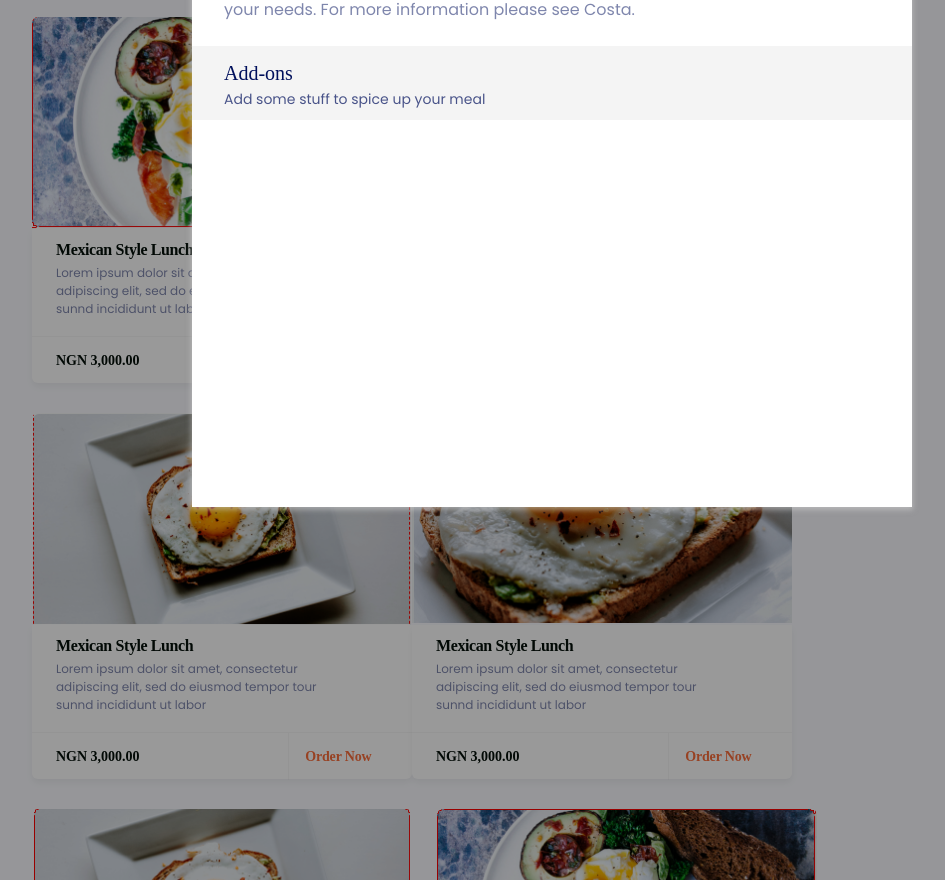
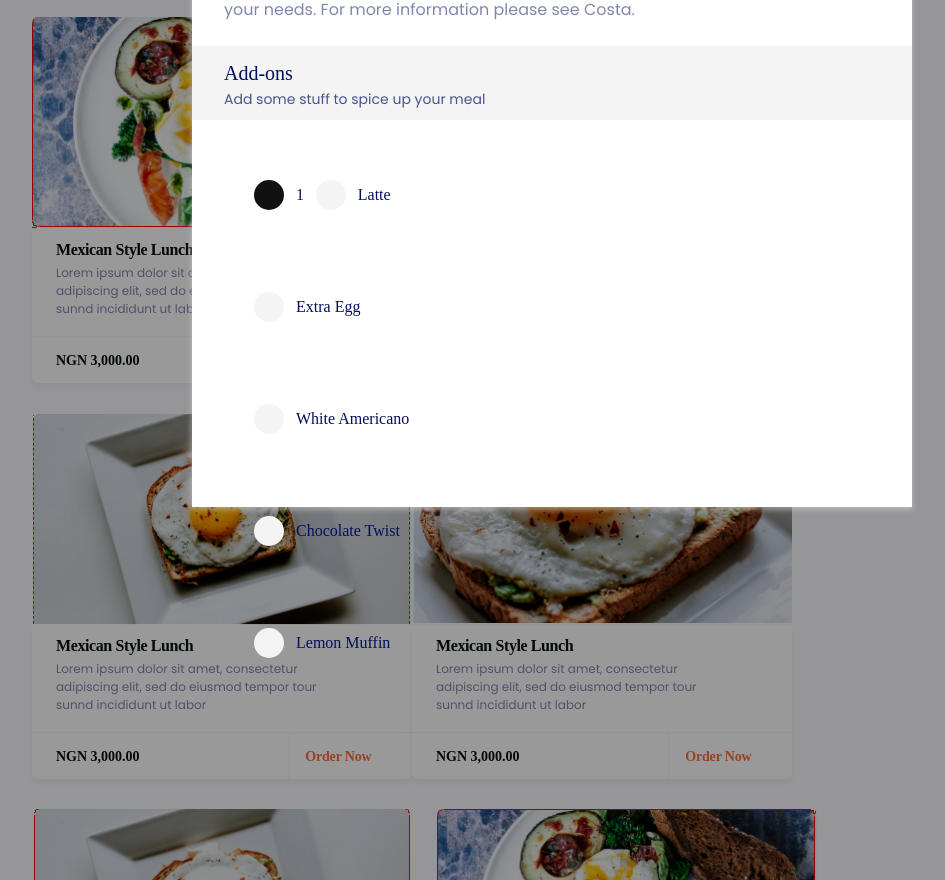
Before and after one commit to zheey/delivrables, a React (Create React App) app: page /all-menu in a window 1280 px wide. Shown: the part 687-1567 px from the top of the page, without its empty margins (88-1033 px from the left). Built offline with nearby package versions, Linux system fonts and the light colour scheme; a web font is replaced by a local one.

Commit message:
added menu

```diff
--- a/src/components/AllMenuComponent.tsx
+++ b/src/components/AllMenuComponent.tsx
@@ -7,6 +7,7 @@ import { IMenu } from "../interfaces/componentProps";
 import ImageWrapper from "./common/ImageWrapper";
 import imageDetails from "../images/menuDetails.png";
 import { TextHeader, TextPargraph } from "./common/Text";
+import Circle from "./common/Circle";
 
 const AllMenuComponent: FC<IMenu> = () => {
     const [menuPageState, setMenuPage] = useState<IAllMenu>({
@@ -37,6 +38,42 @@ const AllMenuComponent: FC<IMenu> = () => {
                                 <TextHeader content="Add-ons"/>
                                 <TextPargraph content="Add some stuff to spice up your meal"/>
                             </div>
+                            <div className="side-margin-30">
+                            <div className="menu-add-nav">
+                                <Circle className="nav-circle-blue">
+
+                                </Circle>
+                                <TextHeader content="1" className="number"/>
+                                <Circle className="nav-circle-light">
+
+                                </Circle>
+                                <TextHeader content="Latte"/>
+                            </div>
+                            <div className="menu-add-nav">
+                               <Circle className="nav-circle-light">
+
+                                </Circle>
+                                <TextHeader content="Extra Egg"/>
+                            </div>
+                            <div className="menu-add-nav">
+                               <Circle className="nav-circle-light">
+
+                                </Circle>
+                                <TextHeader content="White Americano"/>
+                            </div>
+                            <div className="menu-add-nav">
+                               <Circle className="nav-circle-light">
+
+                                </Circle>
+                                <TextHeader content="Chocolate Twist"/>
+                            </div>
+                            <div className="menu-add-nav">
+                               <Circle className="nav-circle-light">
+
+                                </Circle>
+                                <TextHeader content="Lemon Muffin"/>
+                            </div>
+                            </div>
                         </div>
                     </div>
                     :
--- a/src/components/common/Circle.tsx
+++ b/src/components/common/Circle.tsx
@@ -1,8 +1,12 @@
 import React, { FC } from "react";
+import { IClassname } from "./../../interfaces/componentProps";
 
-const Circle:FC = () => {
+const Circle:FC<IClassname> = ({ className, children }) => {
     return (
-        <div className="circle">
+        <div className={`circle ${className}`}>
+            {children}
         </div>
     )
-}
+};
+
+export default Circle;
--- a/src/interfaces/componentProps.tsx
+++ b/src/interfaces/componentProps.tsx
@@ -1,6 +1,6 @@
 import { ReactNode, ReactChild, ReactElement } from "react";
 
-interface IClassname {
+export interface IClassname {
     className?: string
 }
 
--- a/src/styles/index.scss
+++ b/src/styles/index.scss
@@ -660,6 +660,7 @@ code {
       padding: 0 32px;
       @extend %flex-center-start;
       flex-direction: column;
+      margin-bottom: 20px;
 
       .header{
         @extend %no-letter-spacing;
@@ -684,4 +685,38 @@ code {
 .circle{
   height: 30px;
   width: 30px;
+  border-radius: 50%;
 }
+.nav-circle-blue{
+  @extend %bg-dark-blue;
+  @extend %color-alice-blue;
+}
+.nav-circle-light{
+  @extend %bg-alice-blue;
+  @extend %color-dark-blue;
+}
+.menu-add-nav{
+  padding: 40px 32px 22px;
+  @extend %flex-start;
+  margin-bottom: 20px;
+
+  .header{
+    @extend %no-letter-spacing;
+    @extend %color-primary;
+    @extend %font-semi-bold;
+    @extend %font-16;
+    line-height: 26px;
+    @extend %font-weight-500;
+    margin: 0 12px;
+  }
+  .number{
+    letter-spacing: -0.21px !important;
+    @extend %font-regular;
+    font-weight: 400px !important;
+    @extend %font-18;
+  }
+
+}
+.side-margin-30{
+  margin:  0 30px;
+}
--- a/src/styles/variables.scss
+++ b/src/styles/variables.scss
@@ -73,6 +73,21 @@
 
 %color-black{
     color: rgb(3, 15, 9);
+}
+%color-dark-blue{
+    color: rgb(17, 17, 17);
+}
+
+%bg-dark-blue{
+    background: rgb(17, 17, 17);
+}
+
+%color-alice-blue{
+    color: rgb(244, 244, 244);
+}
+
+%bg-alice-blue{
+    background: rgb(244, 244, 244);
 }
 
 %color-aliceblue{
```
